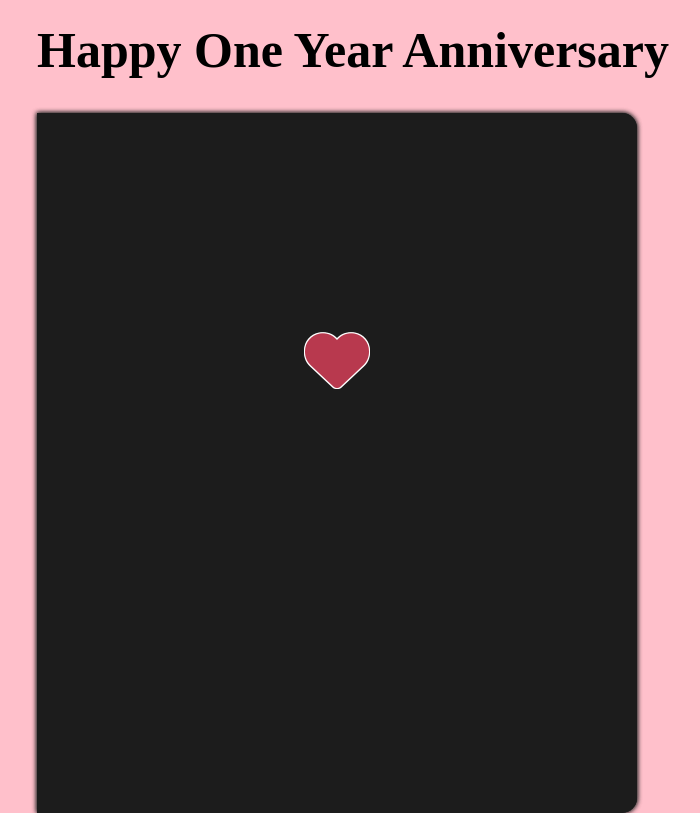
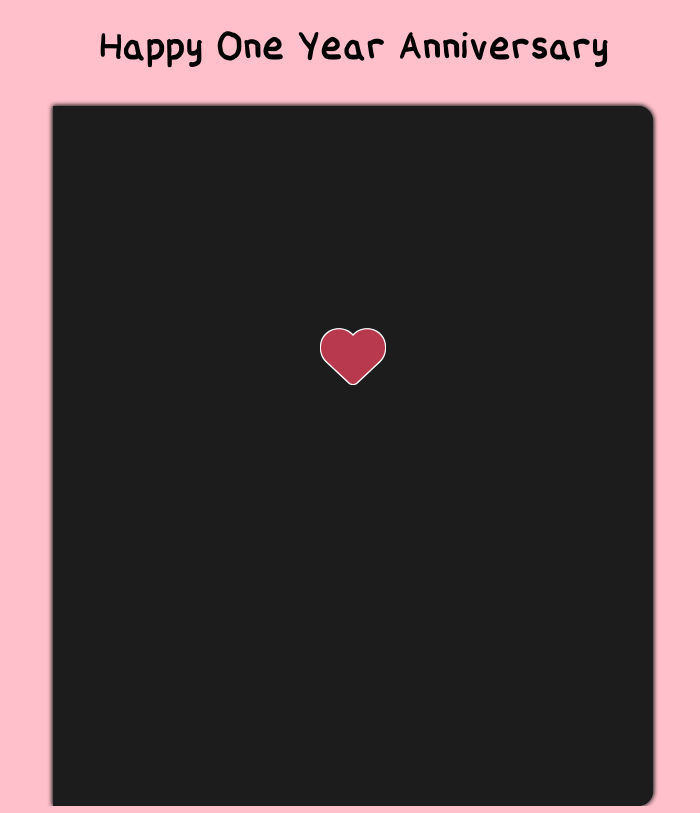
Before and after one commit to yilmazderin/HappyOneYear, a React (Create React App) app in the folder for-emma/: page / in a window 1280 px wide. Shown: the whole page, without its empty margins (287-987 px from the left). Built offline with nearby package versions, Linux system fonts and the light colour scheme.

Commit message:
Created and imported font

```diff
--- a/for-emma/src/App.css
+++ b/for-emma/src/App.css
@@ -1,5 +1,5 @@
 body{
-  font-family: 'Great Vibe', cursive;
+  font-family: "Font";
   background-color: #FFC0CB;
   height: 100vh;
   display: flex;
--- a/for-emma/src/book/Book.jsx
+++ b/for-emma/src/book/Book.jsx
@@ -8,6 +8,17 @@ const Book = () => {
             <input type="checkbox" id="checkbox-page1"/>
             <input type="checkbox" id="checkbox-page2"/>
             <input type="checkbox" id="checkbox-page3"/>
+            <input type="checkbox" id="checkbox-page4"/>
+            <input type="checkbox" id="checkbox-page5"/>
+            <input type="checkbox" id="checkbox-page6"/>
+            <input type="checkbox" id="checkbox-page7"/>
+            <input type="checkbox" id="checkbox-page8"/>
+            <input type="checkbox" id="checkbox-page9"/>
+            <input type="checkbox" id="checkbox-page10"/>
+            <input type="checkbox" id="checkbox-page11"/>
+            <input type="checkbox" id="checkbox-page12"/>
+            <input type="checkbox" id="checkbox-page13"/>
+
             <div class="book">
                 <div class="cover">
                     <label htmlFor="checkbox-cover" class="cover-label">
@@ -66,6 +77,193 @@ const Book = () => {
                     </div>
                 </div>
 
+                <div class="page" id="page4">
+                    <div class="front-page">
+                        <div class="page-title">
+                            <h3>Chapter 3</h3>
+                        </div>
+                        <div class="page-content">
+                            <p>Dada</p>
+                        </div>
+                        <label class="next" for="checkbox-page4"><i class="fas fa-chevron-right"/></label>
+                    </div>
+                    <div class="back-page">
+                        <div class="page-title"></div>
+                        <div class="page-content"></div>
+                        <label class="prev" for="checkbox-page4"><i class="fas fa-chevron-left"/></label>
+                    </div>
+                </div>
+
+                <div class="page" id="page3">
+                    <div class="front-page">
+                        <div class="page-title">
+                            <h3>Chapter 2</h3>
+                        </div>
+                        <div class="page-content">
+                            <p>Dada</p>
+                        </div>
+                        <label class="next" for="checkbox-page3"><i class="fas fa-chevron-right"/></label>
+                    </div>
+                    <div class="back-page">
+                        <div class="page-title"></div>
+                        <div class="page-content"></div>
+                        <label class="prev" for="checkbox-page3"><i class="fas fa-chevron-left"/></label>
+                    </div>
+                </div>
+
+                <div class="page" id="page3">
+                    <div class="front-page">
+                        <div class="page-title">
+                            <h3>Chapter 2</h3>
+                        </div>
+                        <div class="page-content">
+                            <p>Dada</p>
+                        </div>
+                        <label class="next" for="checkbox-page3"><i class="fas fa-chevron-right"/></label>
+                    </div>
+                    <div class="back-page">
+                        <div class="page-title"></div>
+                        <div class="page-content"></div>
+                        <label class="prev" for="checkbox-page3"><i class="fas fa-chevron-left"/></label>
+                    </div>
+                </div>
+
+                <div class="page" id="page3">
+                    <div class="front-page">
+                        <div class="page-title">
+                            <h3>Chapter 2</h3>
+                        </div>
+                        <div class="page-content">
+                            <p>Dada</p>
+                        </div>
+                        <label class="next" for="checkbox-page3"><i class="fas fa-chevron-right"/></label>
+                    </div>
+                    <div class="back-page">
+                        <div class="page-title"></div>
+                        <div class="page-content"></div>
+                        <label class="prev" for="checkbox-page3"><i class="fas fa-chevron-left"/></label>
+                    </div>
+                </div>
+
+                <div class="page" id="page3">
+                    <div class="front-page">
+                        <div class="page-title">
+                            <h3>Chapter 2</h3>
+                        </div>
+                        <div class="page-content">
+                            <p>Dada</p>
+                        </div>
+                        <label class="next" for="checkbox-page3"><i class="fas fa-chevron-right"/></label>
+                    </div>
+                    <div class="back-page">
+                        <div class="page-title"></div>
+                        <div class="page-content"></div>
+                        <label class="prev" for="checkbox-page3"><i class="fas fa-chevron-left"/></label>
+                    </div>
+                </div>
+
+                <div class="page" id="page3">
+                    <div class="front-page">
+                        <div class="page-title">
+                            <h3>Chapter 2</h3>
+                        </div>
+                        <div class="page-content">
+                            <p>Dada</p>
+                        </div>
+                        <label class="next" for="checkbox-page3"><i class="fas fa-chevron-right"/></label>
+                    </div>
+                    <div class="back-page">
+                        <div class="page-title"></div>
+                        <div class="page-content"></div>
+                        <label class="prev" for="checkbox-page3"><i class="fas fa-chevron-left"/></label>
+                    </div>
+                </div>
+
+                <div class="page" id="page3">
+                    <div class="front-page">
+                        <div class="page-title">
+                            <h3>Chapter 2</h3>
+                        </div>
+                        <div class="page-content">
+                            <p>Dada</p>
+                        </div>
+                        <label class="next" for="checkbox-page3"><i class="fas fa-chevron-right"/></label>
+                    </div>
+                    <div class="back-page">
+                        <div class="page-title"></div>
+                        <div class="page-content"></div>
+                        <label class="prev" for="checkbox-page3"><i class="fas fa-chevron-left"/></label>
+                    </div>
+                </div>
+
+                <div class="page" id="page3">
+                    <div class="front-page">
+                        <div class="page-title">
+                            <h3>Chapter 2</h3>
+                        </div>
+                        <div class="page-content">
+                            <p>Dada</p>
+                        </div>
+                        <label class="next" for="checkbox-page3"><i class="fas fa-chevron-right"/></label>
+                    </div>
+                    <div class="back-page">
+                        <div class="page-title"></div>
+                        <div class="page-content"></div>
+                        <label class="prev" for="checkbox-page3"><i class="fas fa-chevron-left"/></label>
+                    </div>
+                </div>
+
+                <div class="page" id="page3">
+                    <div class="front-page">
+                        <div class="page-title">
+                            <h3>Chapter 2</h3>
+                        </div>
+                        <div class="page-content">
+                            <p>Dada</p>
+                        </div>
+                        <label class="next" for="checkbox-page3"><i class="fas fa-chevron-right"/></label>
+                    </div>
+                    <div class="back-page">
+                        <div class="page-title"></div>
+                        <div class="page-content"></div>
+                        <label class="prev" for="checkbox-page3"><i class="fas fa-chevron-left"/></label>
+                    </div>
+                </div>
+
+                <div class="page" id="page3">
+                    <div class="front-page">
+                        <div class="page-title">
+                            <h3>Chapter 2</h3>
+                        </div>
+                        <div class="page-content">
+                            <p>Dada</p>
+                        </div>
+                        <label class="next" for="checkbox-page3"><i class="fas fa-chevron-right"/></label>
+                    </div>
+                    <div class="back-page">
+                        <div class="page-title"></div>
+                        <div class="page-content"></div>
+                        <label class="prev" for="checkbox-page3"><i class="fas fa-chevron-left"/></label>
+                    </div>
+                </div>
+
+                <div class="page" id="page3">
+                    <div class="front-page">
+                        <div class="page-title">
+                            <h3>Chapter 2</h3>
+                        </div>
+                        <div class="page-content">
+                            <p>Dada</p>
+                        </div>
+                        <label class="next" for="checkbox-page3"><i class="fas fa-chevron-right"/></label>
+                    </div>
+                    <div class="back-page">
+                        <div class="page-title"></div>
+                        <div class="page-content"></div>
+                        <label class="prev" for="checkbox-page3"><i class="fas fa-chevron-left"/></label>
+                    </div>
+                </div>
+
                 <div class="back-cover"></div>
             </div>
         </div>
--- a/for-emma/src/book/book.css
+++ b/for-emma/src/book/book.css
@@ -4,6 +4,7 @@
     position: relative;
     transition-duration: 1s;
     perspective: 1500;
+    font-family: 'MyFont';
   }
 
   input {
@@ -51,7 +52,7 @@
 
   .page{
     position: absolute;
-    background-color: white;
+    background-color: #e8ebe6;
     width: 570px;
     height: 670px;
     border-radius: 0 15px 15px 0;
@@ -116,7 +117,7 @@
   }
 
   #checkbox-cover:checked ~ .book{
-    transform: translateX(200px);
+    transform: translateX(300px);
   }
 
   #checkbox-cover:checked ~ .book .cover{
@@ -135,3 +136,15 @@
     transform: rotateY(-180deg);
     z-index: 3;
   }
+  #checkbox-page3:checked ~ .book #page3{
+    transform: rotateY(-180deg);
+    z-index: 3;
+  }
+  #checkbox-page4:checked ~ .book #page4{
+    transform: rotateY(-180deg);
+    z-index: 3;
+  }
+  #checkbox-page5:checked ~ .book #page5{
+    transform: rotateY(-180deg);
+    z-index: 3;
+  }
--- a/for-emma/src/index.css
+++ b/for-emma/src/index.css
@@ -1,13 +1,24 @@
+@font-face {
+  font-family: 'MyFont';
+  src: url('assets/Derin.ttf') format('truetype');
+  font-weight: normal;
+  font-style: normal;
+}
+
 body {
   margin: 0;
-  font-family: -apple-system, BlinkMacSystemFont, 'Segoe UI', 'Roboto', 'Oxygen',
+  font-family: 'MyFont', -apple-system, BlinkMacSystemFont, 'Segoe UI', 'Roboto', 'Oxygen',
     'Ubuntu', 'Cantarell', 'Fira Sans', 'Droid Sans', 'Helvetica Neue',
     sans-serif;
   -webkit-font-smoothing: antialiased;
   -moz-osx-font-smoothing: grayscale;
+  background-color: #FFC0CB;
+  height: 100vh;
+  display: flex;
+  align-items: center;
+  justify-content: center;
 }
 
 code {
-  font-family: source-code-pro, Menlo, Monaco, Consolas, 'Courier New',
-    monospace;
+  font-family: 'MyFont', monospace;
 }
--- a/for-emma/src/title/title.css
+++ b/for-emma/src/title/title.css
@@ -3,4 +3,5 @@
     justify-content: center;
     display: flex;
     font-size: 25px;
+    font-family: 'MyFont';
 }
```
Also changed, not shown: for-emma/src/assets/Derin.ttf (added).
